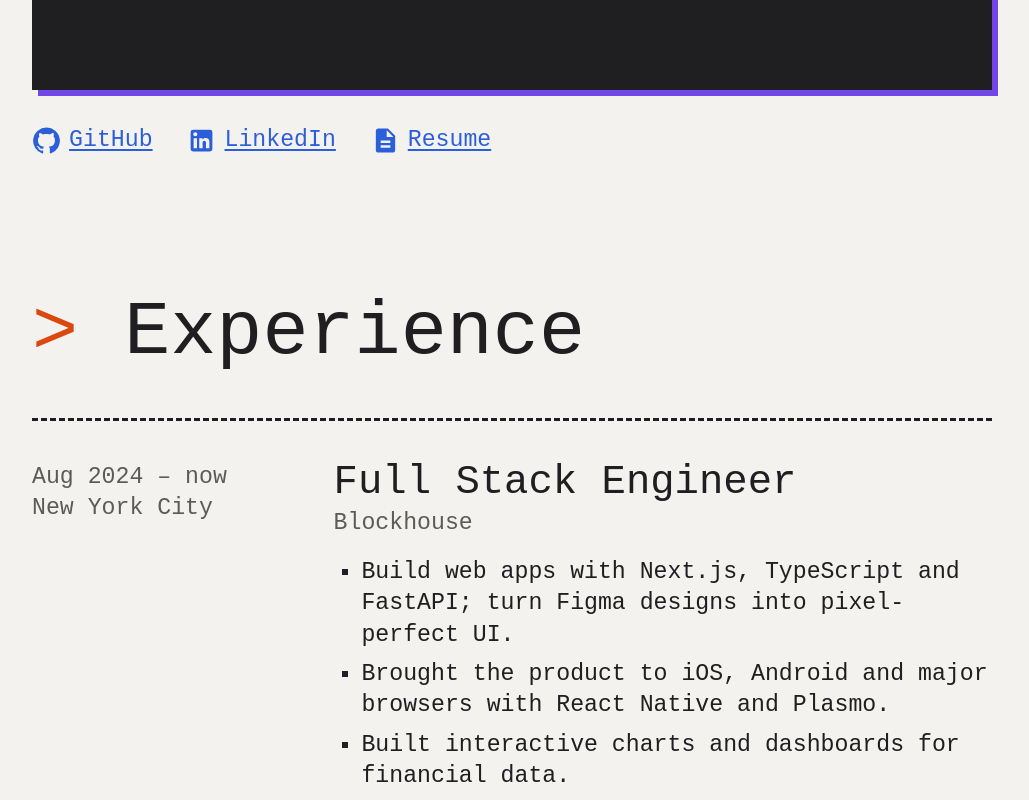
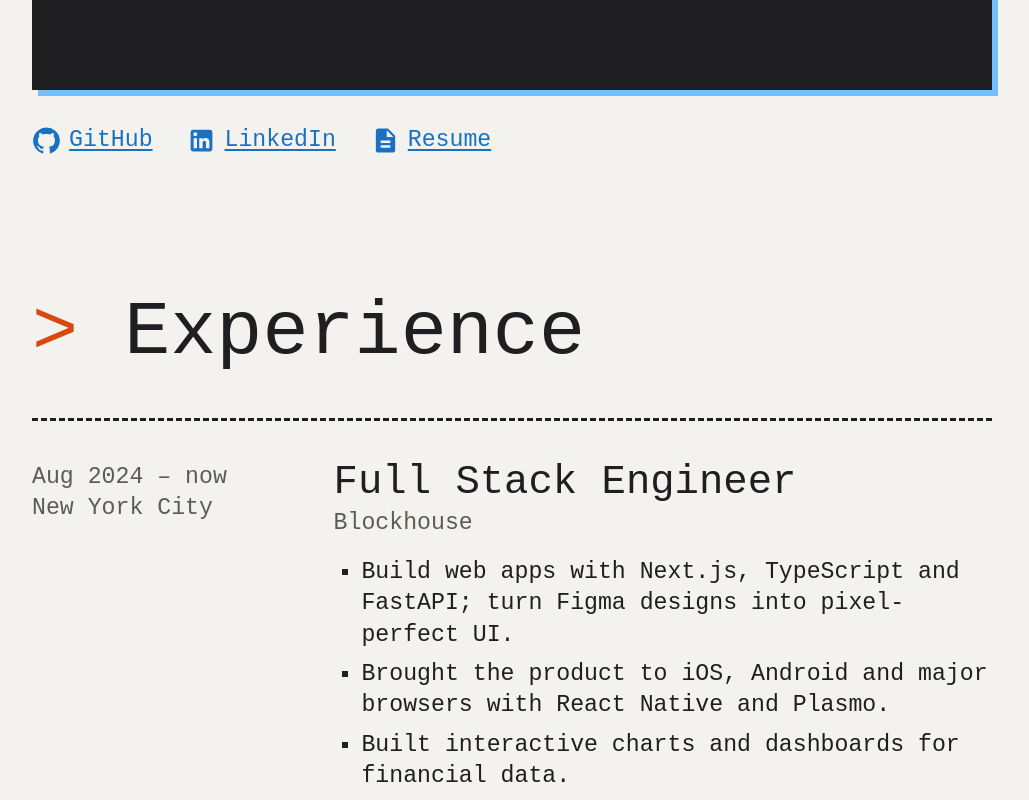
Before and after one commit to Jason-Wuuuu/Jason, a React (Vite) app: page / in a window 1280 px wide. Shown: the part 1180-1980 px from the top of the page, without its empty margins (128-1157 px from the left). Built offline with nearby package versions, Linux system fonts and the light colour scheme; a web font is replaced by a local one.

Commit message:
Palette: drop purple, use light blue
Co-Authored-By: Claude Sonnet 5.5 <noreply@anthropic.com>

```diff
--- a/src/index.css
+++ b/src/index.css
@@ -6,13 +6,13 @@
   --mute: #5d5b57;
   --accent: #d9480f;
   --on-accent: #ffffff;
-  --blue: #2b5fd9;
-  --purple: #7048e8;
+  --blue: #1971c2;
+  --sky: #74c0fc;
   --box: #1f1f21;
   --box-text: #f4f2ee;
   --box-dim: #8d8a84;
   --box-bad: #ff8a7a;
-  --box-link: #8fb4ff;
+  --box-link: #8fcbff;
   --display: "Jersey 15", ui-monospace, monospace;
   --body: "Jersey 15", ui-monospace, monospace;
   --shadow: 4px 4px 0 var(--ink);
@@ -30,12 +30,12 @@
     --mute: #a09d97;
     --accent: #ff922b;
     --on-accent: #1c1c1e;
-    --blue: #74a7ff;
-    --purple: #b197fc;
+    --blue: #8fcbff;
+    --sky: #8fcbff;
     --box: #2a2a2d;
     --box-text: #eeebe6;
     --box-dim: #7d7a75;
-    --box-link: #74a7ff;
+    --box-link: #8fcbff;
   }
 }
 :root[data-theme="dark"] {
@@ -46,12 +46,12 @@
   --mute: #a09d97;
   --accent: #ff922b;
   --on-accent: #1c1c1e;
-  --blue: #74a7ff;
-  --purple: #b197fc;
+  --blue: #8fcbff;
+  --sky: #8fcbff;
   --box: #2a2a2d;
   --box-text: #eeebe6;
   --box-dim: #7d7a75;
-  --box-link: #74a7ff;
+  --box-link: #8fcbff;
 }
 
 * { box-sizing: border-box; }
@@ -96,7 +96,7 @@ footer { padding-block: 4rem; color: var(--mute); }
 .social a { display: inline-flex; align-items: center; gap: .35rem; }
 
 /* typing test: the one loud moment */
-.typetest { margin-top: 2.5rem; padding: 1.5rem; background: var(--box); color: var(--box-text); border: 4px solid var(--ink); box-shadow: 6px 6px 0 var(--purple); }
+.typetest { margin-top: 2.5rem; padding: 1.5rem; background: var(--box); color: var(--box-text); border: 4px solid var(--ink); box-shadow: 6px 6px 0 var(--sky); }
 .tt-hint { display: block; font-size: 1.1rem; color: var(--box-dim); margin-bottom: .75rem; }
 .tt-line { position: relative; font-family: var(--display); font-size: clamp(1.6rem, 4vw, 2.5rem); line-height: 1.3; cursor: text; }
 .tt-line span { color: var(--box-dim); }
@@ -129,11 +129,11 @@ footer { padding-block: 4rem; color: var(--mute); }
 .proj summary::-webkit-details-marker { display: none; }
 .yr::before { content: "+ "; color: var(--accent); }
 .proj[open] .yr::before { content: "- "; }
-.proj summary:hover .ti { color: var(--purple); }
+.proj summary:hover .ti { color: var(--blue); }
 .yr { color: var(--mute); }
 .ti { font-family: var(--display); font-size: 1.9rem; line-height: 1; }
 .st { color: var(--mute); }
-.proj[open] .ti { color: var(--purple); }
+.proj[open] .ti { color: var(--blue); }
 .proj .body { padding: 0 0 2rem 6rem; max-width: 46rem; }
 .meta { color: var(--mute); }
 .gallery { display: flex; gap: .75rem; overflow-x: auto; scroll-snap-type: x mandatory; margin: 1rem 0; }
```
